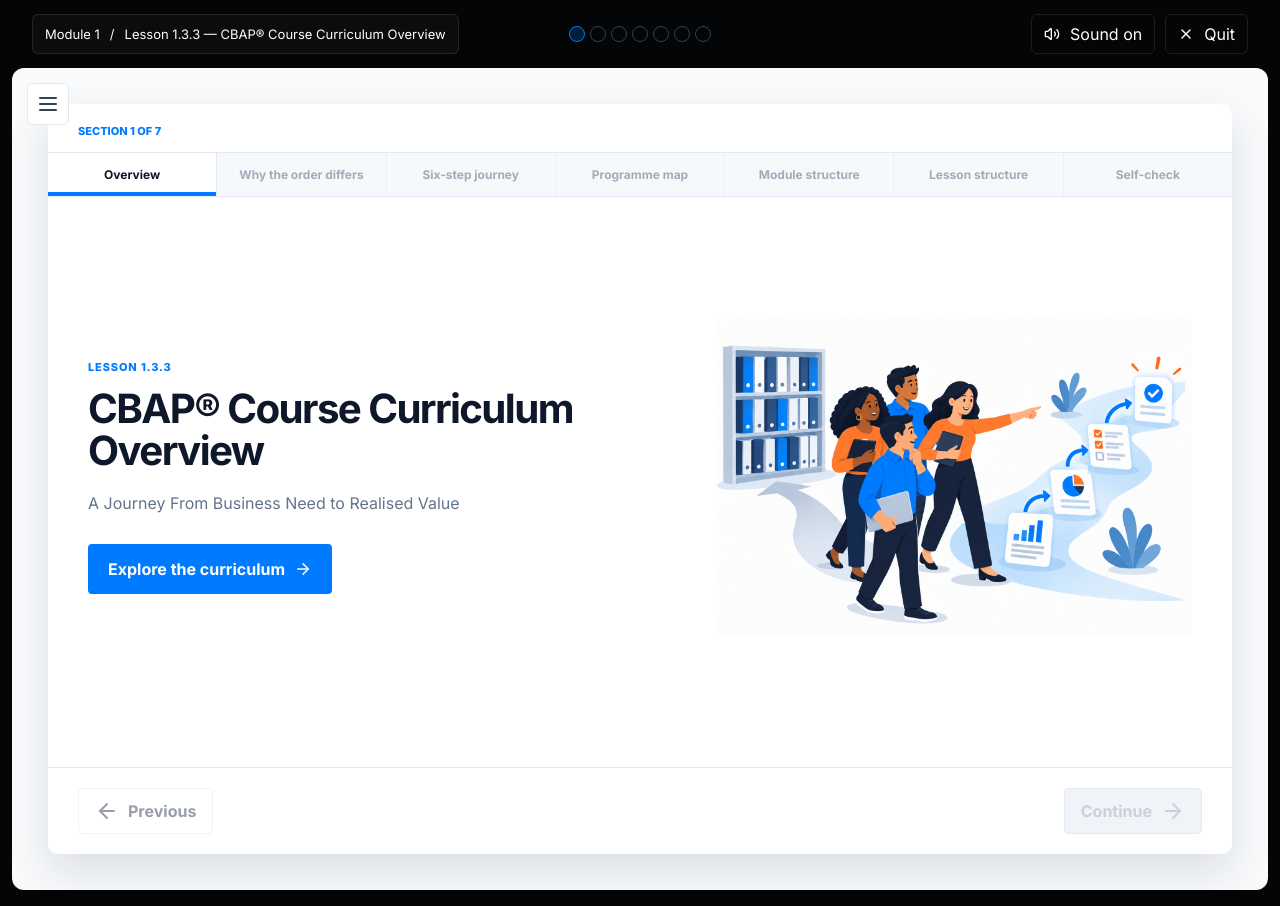
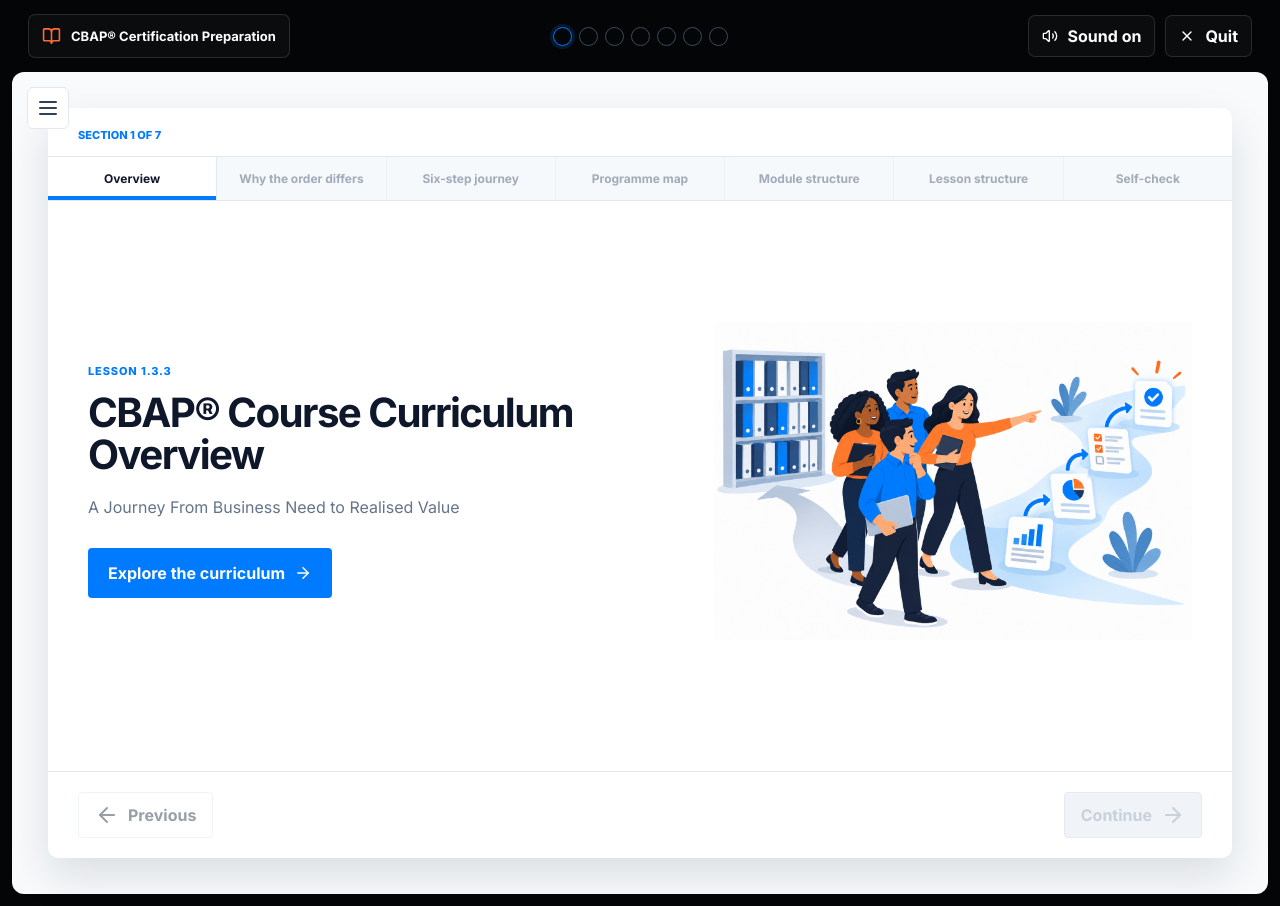
Before and after one commit to Ifekitanpr/cbap-lesson-1-3-3, a React (Vite) app: page / in a window 1280 px wide. Built offline with nearby package versions, Linux system fonts and the light colour scheme.

Commit message:
Align top navigation with lesson shell

```diff
--- a/src/LessonApp.jsx
+++ b/src/LessonApp.jsx
@@ -1,6 +1,6 @@
 import React, { useCallback, useEffect, useMemo, useRef, useState } from "react";
 import { createPortal } from "react-dom";
-import { ArrowLeft, ArrowRight, Check, Menu, Target, Volume2, VolumeX, X } from "lucide-react";
+import { ArrowLeft, ArrowRight, BookOpen, Check, Menu, Target, Volume2, VolumeX, X } from "lucide-react";
 import { useLessonAudio } from "./useLessonAudio";
 
 function DetailTable({ table }) {
@@ -216,8 +216,8 @@
   return (
     <div className="app-shell">
       <header className="topbar">
-        <div className="course-select"><span className="crumb">{lesson.module}</span><span className="crumb-sep">/</span><span className="crumb-current">Lesson {lesson.number} — {lesson.title}</span></div>
-        <div className="module-progress" aria-label="Lesson progress"><div>{lesson.screens.map((_, index) => <span key={index} className={`progress-dot ${completed[index] ? "done" : index === screenIndex ? "active" : ""}`}>{completed[index] ? <Check /> : index === screenIndex ? <span /> : null}</span>)}</div></div>
+        <button className="course-button" type="button" onClick={() => setOutlineOpen((value) => !value)}><BookOpen /><span>{lesson.course}</span></button>
+        <div className="progress-dots" aria-label={`Section ${screenIndex + 1} of ${lesson.screens.length}`}>{lesson.screens.map((entry, index) => <span key={entry.id} className={`progress-dot ${completed[index] ? "done" : ""} ${index === screenIndex ? "active" : ""}`}>{completed[index] ? <Check /> : null}</span>)}</div>
         <div className="top-actions"><button className="ghost-button" type="button" onClick={() => setSoundOn((value) => !value)}>{soundOn ? <Volume2 /> : <VolumeX />}<span>Sound {soundOn ? "on" : "off"}</span></button><button className="ghost-button" type="button"><X /><span>Quit</span></button></div>
       </header>
       <main className="workspace"><div className="lesson-stage">
--- a/src/lesson-extras.css
+++ b/src/lesson-extras.css
@@ -3,6 +3,67 @@
 .primary-cta:disabled {
   border-color: #007bff;
   background: #007bff;
+}
+
+.topbar {
+  grid-template-columns: minmax(290px, 1fr) auto minmax(290px, 1fr);
+  min-height: 72px;
+  padding: 12px 28px;
+}
+
+.course-button,
+.top-actions .ghost-button {
+  display: inline-flex;
+  min-height: 42px;
+  align-items: center;
+  gap: 10px;
+  border: 1px solid #ffffff1f;
+  border-radius: 7px;
+  background: #ffffff08;
+  color: #fff;
+  padding: 9px 13px;
+  font-weight: 700;
+  cursor: pointer;
+}
+
+.course-button {
+  justify-self: start;
+}
+
+.course-button svg {
+  width: 19px;
+  color: #ff6b35;
+}
+
+.course-button span {
+  font-size: 13px;
+}
+
+.progress-dots {
+  display: flex;
+  gap: 7px;
+}
+
+.progress-dots .progress-dot {
+  width: 19px;
+  height: 19px;
+  border-color: #3a4a60;
+}
+
+.progress-dots .progress-dot.active {
+  border-color: #007bff;
+  background: transparent;
+  box-shadow: 0 0 0 3px #087bff2b;
+}
+
+.progress-dots .progress-dot.done {
+  border-color: #007bff;
+  background: #007bff;
+}
+
+.progress-dots .progress-dot svg {
+  width: 11px;
+  height: 11px;
 }
 
 .card-grid.two,
@@ -304,3 +365,32 @@
     padding: 20px;
   }
 }
+
+@media (max-width: 980px) {
+  .topbar {
+    grid-template-columns: 1fr auto;
+  }
+
+  .progress-dots {
+    display: none;
+  }
+}
+
+@media (max-width: 720px) {
+  .topbar {
+    min-height: 64px;
+    padding: 10px 14px;
+  }
+
+  .course-button span,
+  .top-actions .ghost-button span {
+    display: none;
+  }
+
+  .course-button,
+  .top-actions .ghost-button {
+    width: 42px;
+    justify-content: center;
+    padding: 0;
+  }
+}
```
Also changed, not shown: 5 other files (tests, documents, lock files or other folders).
